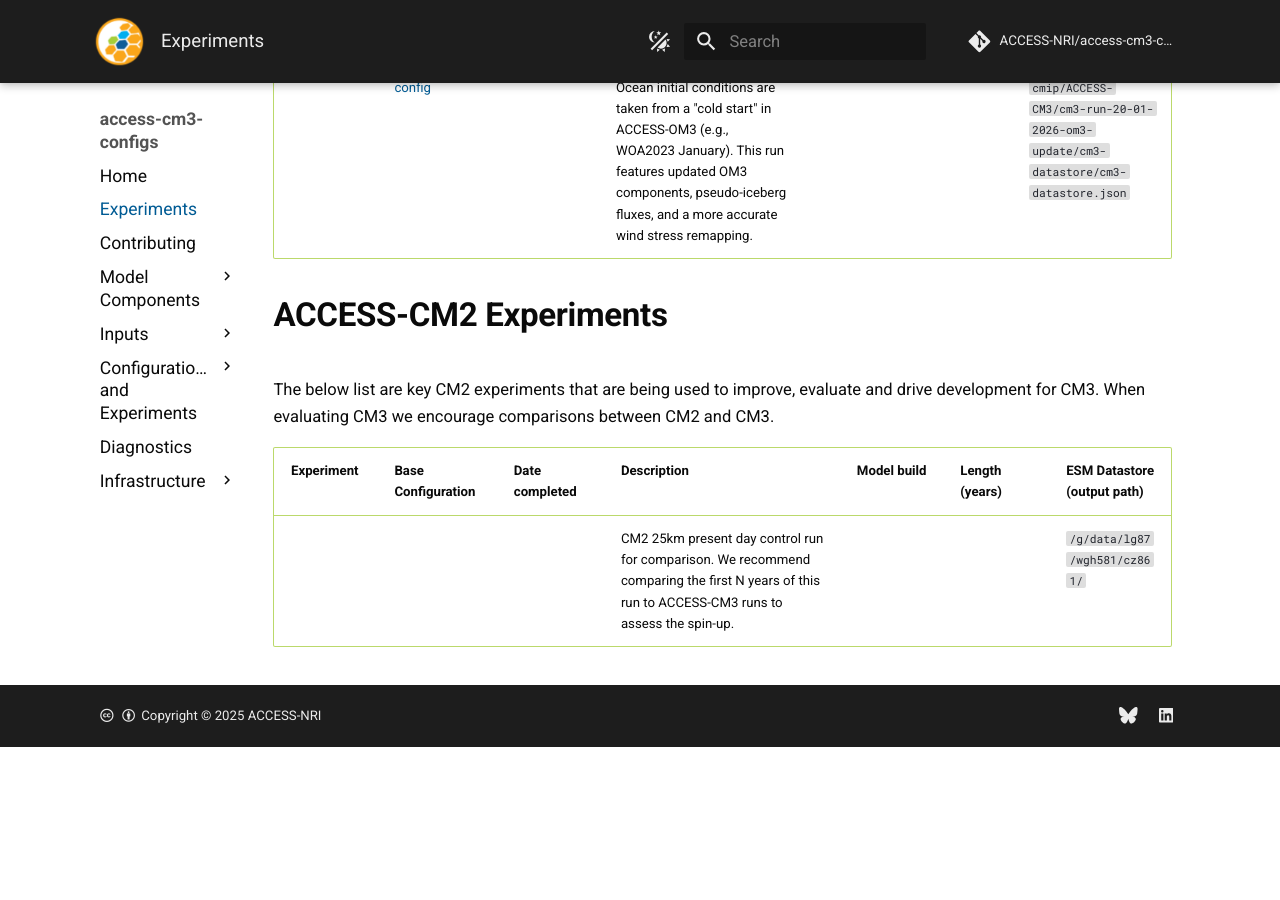
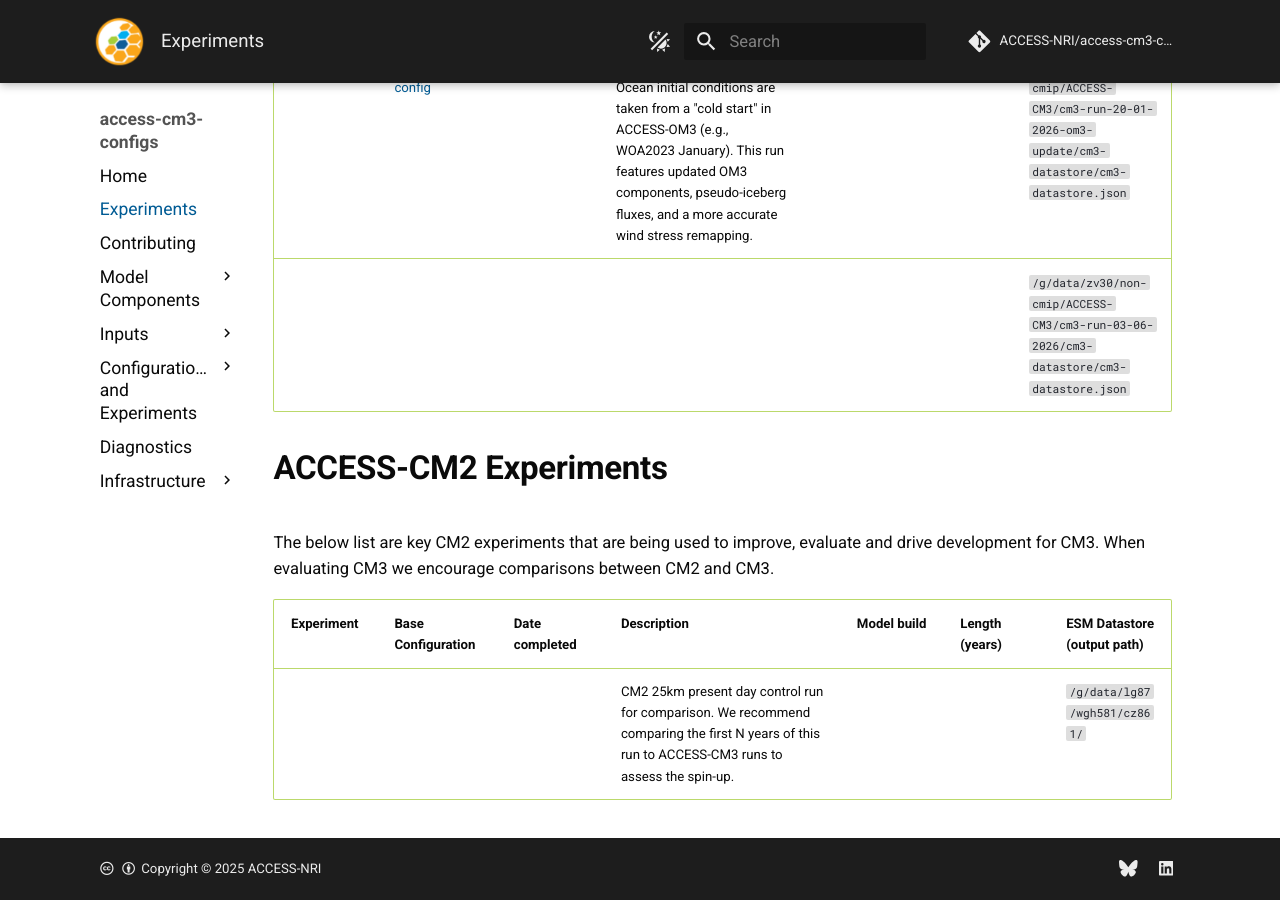
Before and after one commit to ACCESS-NRI/access-cm3-config-docs, an MkDocs documentation site: the page built from documentation/docs/pages/Experiments.md, in a window 1280 px wide and 900 px high, scrolled down 704 px. Built offline with MkDocs 1.6.1 and Material for MkDocs 9.7.7, drawn with Linux system fonts in a browser that asks for light colours; comment, search, counter and statistics services are not loaded; before the commit the page ends 1451 px from its top, so only the background shows below that.

Commit message:
Update Experiments.md
update-exp-table-latest-cm3-run

```diff
--- a/documentation/docs/pages/Experiments.md
+++ b/documentation/docs/pages/Experiments.md
@@ -28,6 +28,7 @@ distributed and modified. Users of ACCESS-NRI models, data, tools or expert supp
 | ---------- | ------------------ |----------------|-------------------------------------------------------------------------------------------------------------------------------------------------------------------------------------------------------------------------------------------------------------------------------------------------------|-----------------------------------------------------------------------------------------------------------------------------------------------------------------------------------------------------------------|----------------|---------------------------------------------------------------------------------------------------------------------------------|
 |            |                    |                | CM3 present day control run. Ocean initial conditions are taken from a "cold start" in ACCESS-OM3 (e.g., WOA2023 January).                                                                                                            | NA                                                                                                                                                                                                              | 50             | `/g/data/zv30/non-cmip/ACCESS-CM3/cm3-run-11-08-2025-25km-beta-om3-new-um-params/cm3-demo-datastore/cm3-demo-datastore.json`  |
 |            | [access-cm3-config](https://github.com/ACCESS-NRI/access-cm3-configs/tree/7c544cc2bfce97d28cf877b63620a6757a2aa273) | 17/03/2026     | CM3 present day control run. Ocean initial conditions are taken from a "cold start" in ACCESS-OM3 (e.g., WOA2023 January). This run features updated OM3 components, pseudo-iceberg fluxes, and a more accurate wind stress remapping. | [UM](https://github.com/ACCESS-NRI/UM/tree/3ed9cb65e997b4453ee362f73876db2cb6b62036) [OM3](https://github.com/ACCESS-NRI/ACCESS-OM3/tree/a5b511da9573b106c3a98dc16e3b9668bfb597f1) | 100            | `/g/data/zv30/non-cmip/ACCESS-CM3/cm3-run-20-01-2026-om3-update/cm3-datastore/cm3-datastore.json` |
+|            |  |    |  |  |            | `/g/data/zv30/non-cmip/ACCESS-CM3/cm3-run-03-06-2026/cm3-datastore/cm3-datastore.json` |
 
 # ACCESS-CM2 Experiments
 
```
